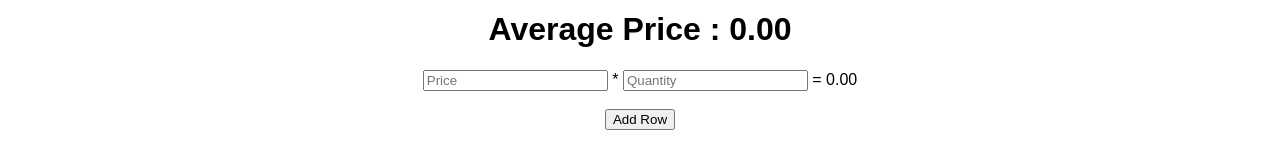
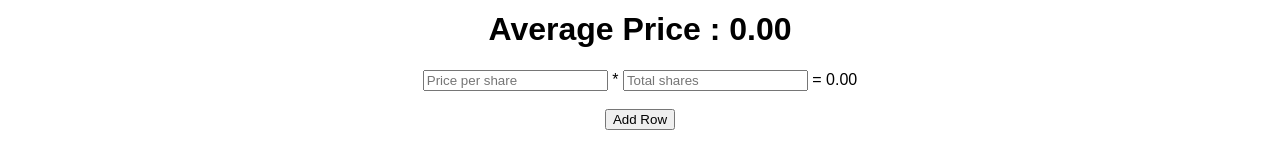
Before and after one commit to vishalnagda1/average-price-calculator, a React (Create React App) app: page / in a window 1280 px wide. Shown: the part 356-516 px from the top of the page. Built offline with nearby package versions, Linux system fonts and the light colour scheme.

Commit message:
update the input field's place holders.

```diff
--- a/src/Calculator/PriceQuantity.js
+++ b/src/Calculator/PriceQuantity.js
@@ -32,9 +32,9 @@ export default class PriceQuantity extends React.Component {
         const removeButton = this.props.removeButton? <button key-id={this.props.index} onClick={this.props.deleteRow}>X</button> : '';
         return(
             <React.Fragment>
-                <input type="number" name="price" placeholder="Price"
+                <input type="number" name="price" placeholder="Price per share"
                 onChange={this.handlePriceChange} />{' * '}
-                <input type="number" name="quantity" placeholder="Quantity"
+                <input type="number" name="quantity" placeholder="Total shares"
                 onChange={this.handleQuantityChange} />
                 {` = ${this.state.totalPrice.toFixed(2)} `}
                 {removeButton}
```
